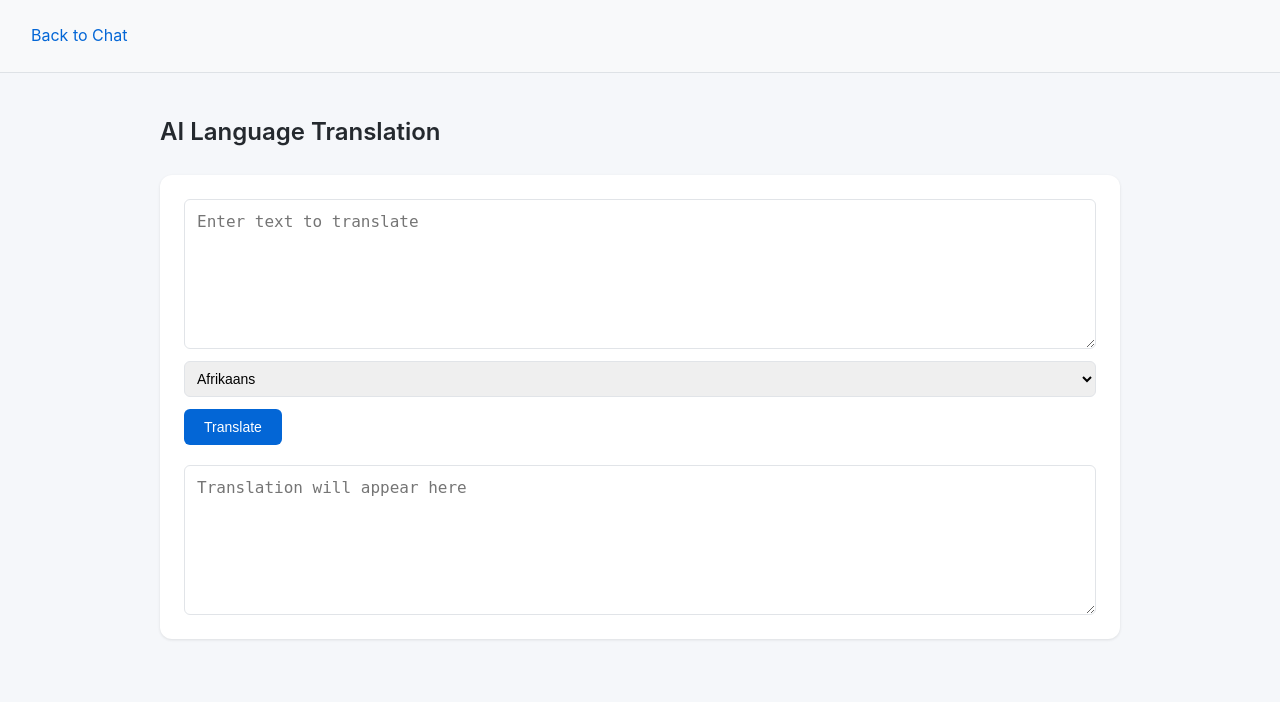
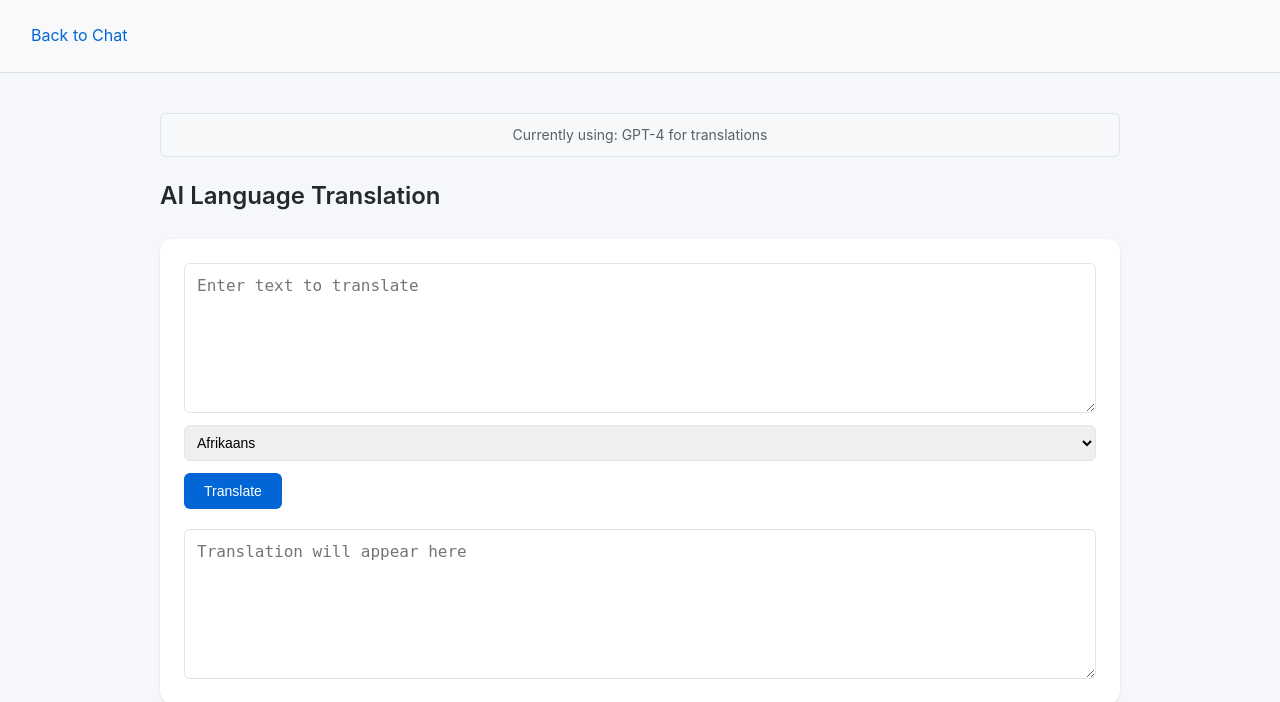
Before and after one commit to pauldevelopai/mediamap3, a Flask app: page /translate in a window 1280 px wide. Shown: the top 702 px of the page. Run offline with Flask 3, Linux system fonts and the light colour scheme; a user stored in the database is signed in.

Commit message:
donedone

```diff
--- a/static/style.css
+++ b/static/style.css
@@ -423,3 +423,14 @@ button:hover {
     background: #0366d6;
     color: white;
 }
+
+.model-info {
+    background: #f6f8fa;
+    padding: 10px;
+    border-radius: 6px;
+    margin-bottom: 20px;
+    color: #586069;
+    font-size: 14px;
+    text-align: center;
+    border: 1px solid #e1e4e8;
+}
--- a/templates/translate.html
+++ b/templates/translate.html
@@ -10,6 +10,10 @@
     </div>
 
     <div class="translation-container">
+        <div class="model-info">
+            Currently using: GPT-4 for translations
+        </div>
+
         <h1>AI Language Translation</h1>
 
         <div class="translation-box">
```
